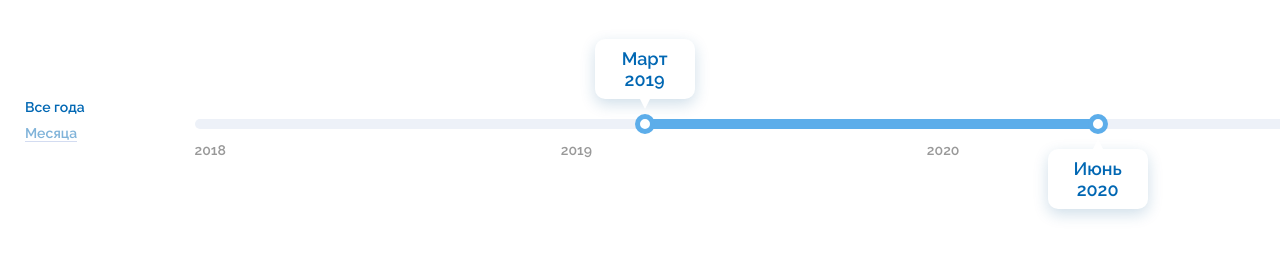
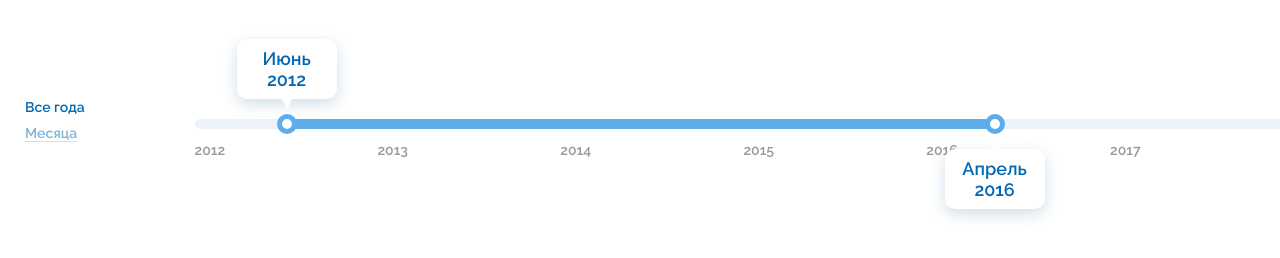
Before and after one commit to SinArtIT/slider, a plain HTML site: page index.html in a window 1280 px wide. Shown: the top 258 px of the page. Drawn offline with Linux system fonts and the light colour scheme.

Commit message:
version 1.1

```diff
--- a/main.js
+++ b/main.js
@@ -1 +1 @@
-slider(2018, 2021, '02/2019', '05/2020');
+slider(2012, 2018, '05.2012', '03.2016');
--- a/style.css
+++ b/style.css
@@ -83,6 +83,7 @@
   border-radius: 50%;
   background-color: #fff;
   border: 5px solid #5CADEA;
+  cursor: pointer;
 }
 
 .slider-block__tooltip-area {
```
Also changed, not shown: images/ex1.jpg (added), images/ex2.jpg (added), 1 other file.
